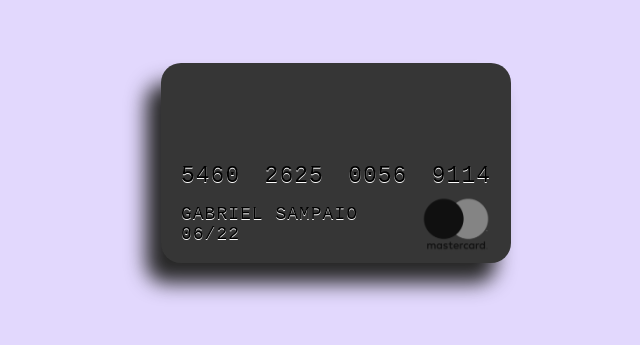
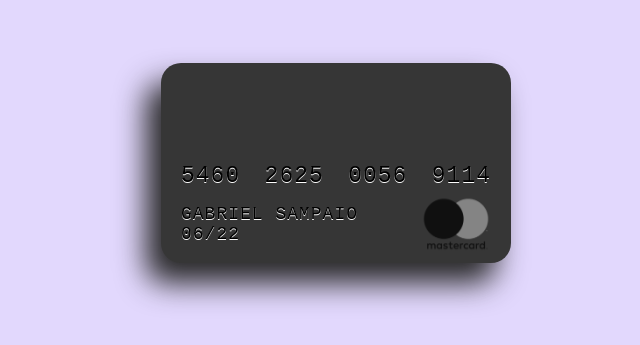
Before and after one commit to Bebeuh/Master-Card-Black, a plain HTML site: page index.html in a window 1280 px wide. Shown: the part 237-582 px from the top of the page, 304-944 px from the left. Drawn offline with nearby package versions, Linux system fonts and the light colour scheme.

Commit message:
Box Shadow fixed

```diff
--- a/styles.css
+++ b/styles.css
@@ -52,7 +52,7 @@ a {
     transform-style: preserve-3d;
     margin: 0 auto;
     border-radius: 20px;
-    box-shadow: -15px 20px 20px #272727;
+    box-shadow: -15px 20px 30px #272727;
     background: var(--black)
 }
 
```
